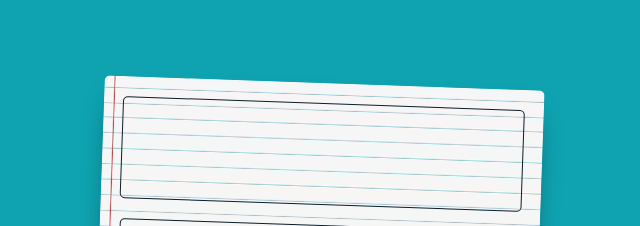
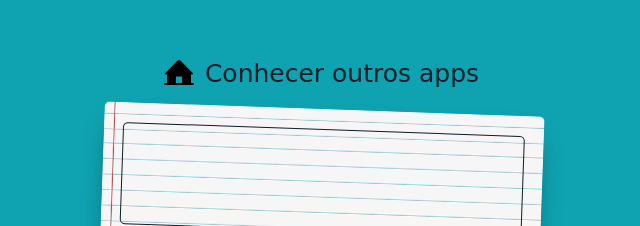
Before and after one commit to brunolieps/to-do-list, a plain HTML site: page index.html in a window 1280 px wide. Shown: the part 175-401 px from the top of the page, without its empty margins (319-959 px from the left). Drawn offline with Linux system fonts and the light colour scheme; a web font is replaced by a local one.

Commit message:
Link para a biblioteca

```diff
--- a/index.html
+++ b/index.html
@@ -14,6 +14,17 @@
 </head>
 
 <body>
+    <div style="display: flex; flex-direction: row; gap: 20px; align-items: center; justify-content: center;">
+        <a href="https://app-library.bruno-oli-lira.workers.dev/" style="display: flex; align-items: center; justify-content: center; gap: 10px; text-decoration: none;">
+            <svg xmlns="http://www.w3.org/2000/svg" width="32" height="32" fill="#000000" viewBox="0 0 256 256">
+                <path
+                    d="M240,208H224V136l2.34,2.34A8,8,0,0,0,237.66,127L139.31,28.68a16,16,0,0,0-22.62,0L18.34,127a8,8,0,0,0,11.32,11.31L32,136v72H16a8,8,0,0,0,0,16H240a8,8,0,0,0,0-16Zm-88,0H104V160a4,4,0,0,1,4-4h40a4,4,0,0,1,4,4Z">
+                </path>
+            </svg>
+            Conhecer outros apps
+        </a>
+    </div>
+
     <div class="container">
         <div id="list-container">
             <ul id="item-list"></ul>
```
